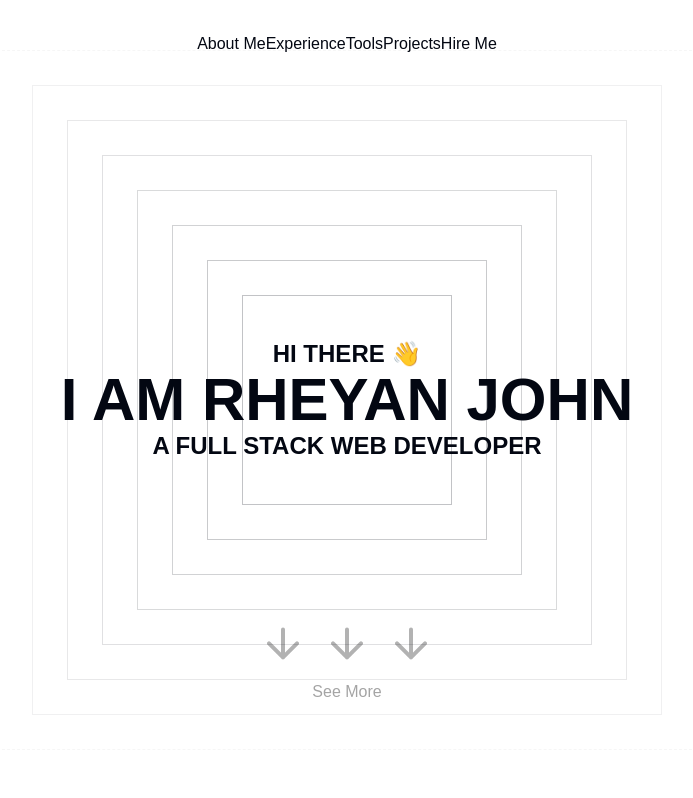
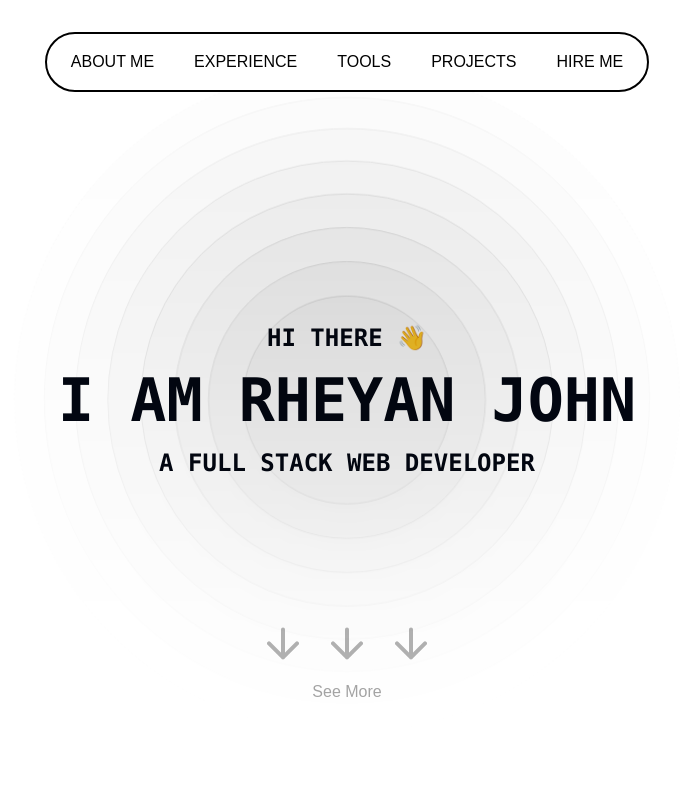
Before and after one commit to RheyanJohn15/WebPortfolio2, a Next.js app in the folder portfolio/: page / in a window 1280 px wide. Shown: the top 798 px of the page, without its empty margins (293-986 px from the left). Built offline with nearby package versions, Linux system fonts and the light colour scheme.

Commit message:
Update Component Name

```diff
--- a/portfolio/src/Components/aboutme.tsx
+++ b/portfolio/src/Components/aboutme.tsx
@@ -1,4 +1,4 @@
-import BoxReveal from "./ui/box-reveal"
+import BoxReveal from "@/Components/ui/box-reveal";
 import Image from "next/image"
 import React from "react";
 import { textVal } from "@/data/text";
--- a/portfolio/src/app/page.tsx
+++ b/portfolio/src/app/page.tsx
@@ -1,12 +1,12 @@
 "use client";
 
 import React from 'react';
-import Navigation from "@/components/navigation";
+import Navigation from "@/Components/navigation";
 import dynamic from "next/dynamic";
-const AboutMe = React.lazy(() => import('@/components/aboutme'));
+const AboutMe = React.lazy(() => import('@/Components/aboutme'));
 import { motion } from "framer-motion";
-const Ripple = dynamic(() => import("@/components/ui/ripple"), { ssr: false });
-const HyperText = dynamic(() => import("@/components/ui/hyper-text"), { ssr: false });
+const Ripple = dynamic(() => import("@/Components/ui/ripple"), { ssr: false });
+const HyperText = dynamic(() => import("@/Components/ui/hyper-text"), { ssr: false });
 import { textVal } from '@/data/text';
 
 export default function Home() {
--- a/portfolio/tailwind.config.ts
+++ b/portfolio/tailwind.config.ts
@@ -4,7 +4,7 @@ export default {
     darkMode: ["class"],
     content: [
     "./src/pages/**/*.{js,ts,jsx,tsx,mdx}",
-    "./src/components/**/*.{js,ts,jsx,tsx,mdx}",
+    "./src/Components/**/*.{js,ts,jsx,tsx,mdx}",
     "./src/app/**/*.{js,ts,jsx,tsx,mdx}",
   ],
   theme: {
```
